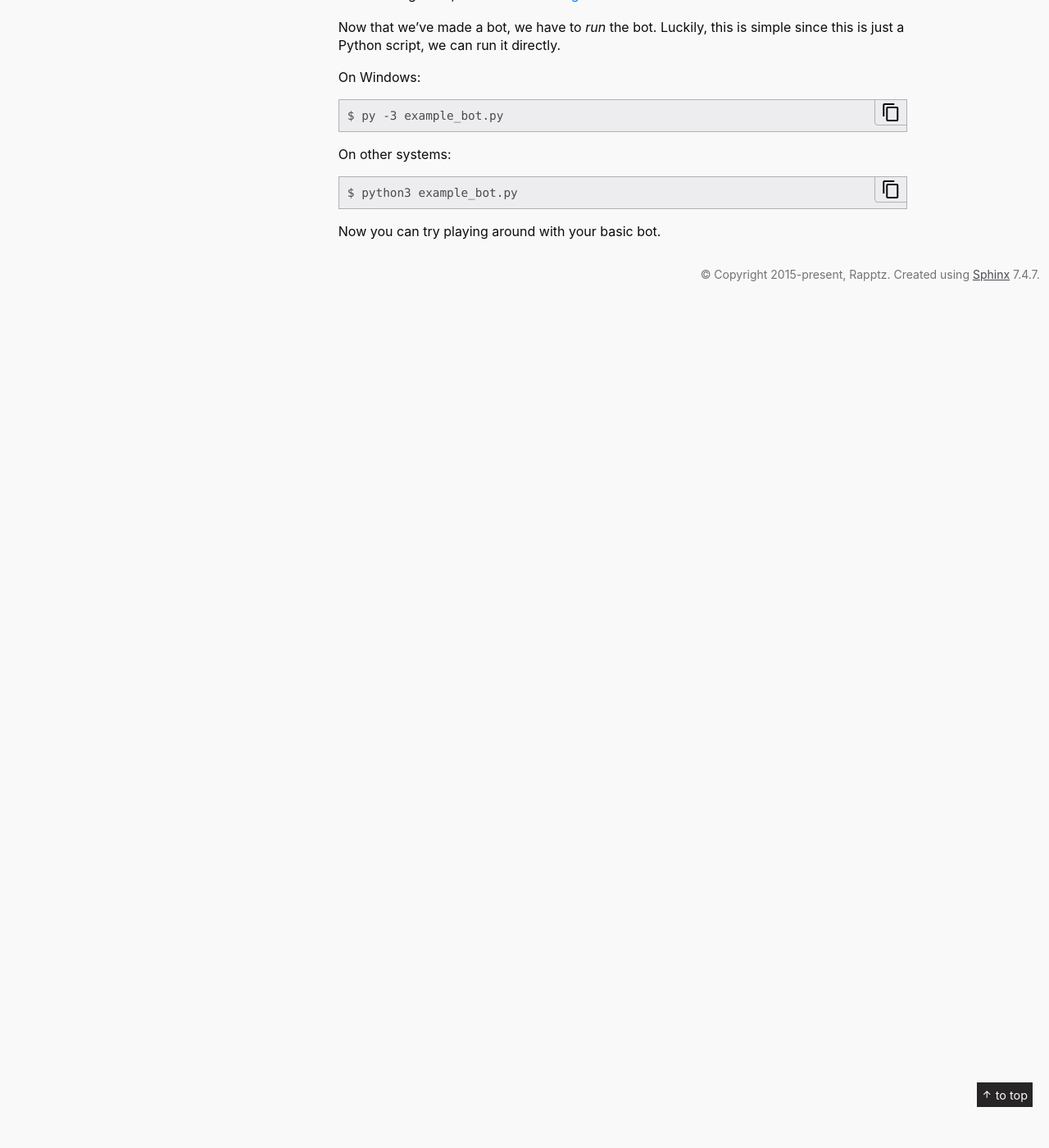
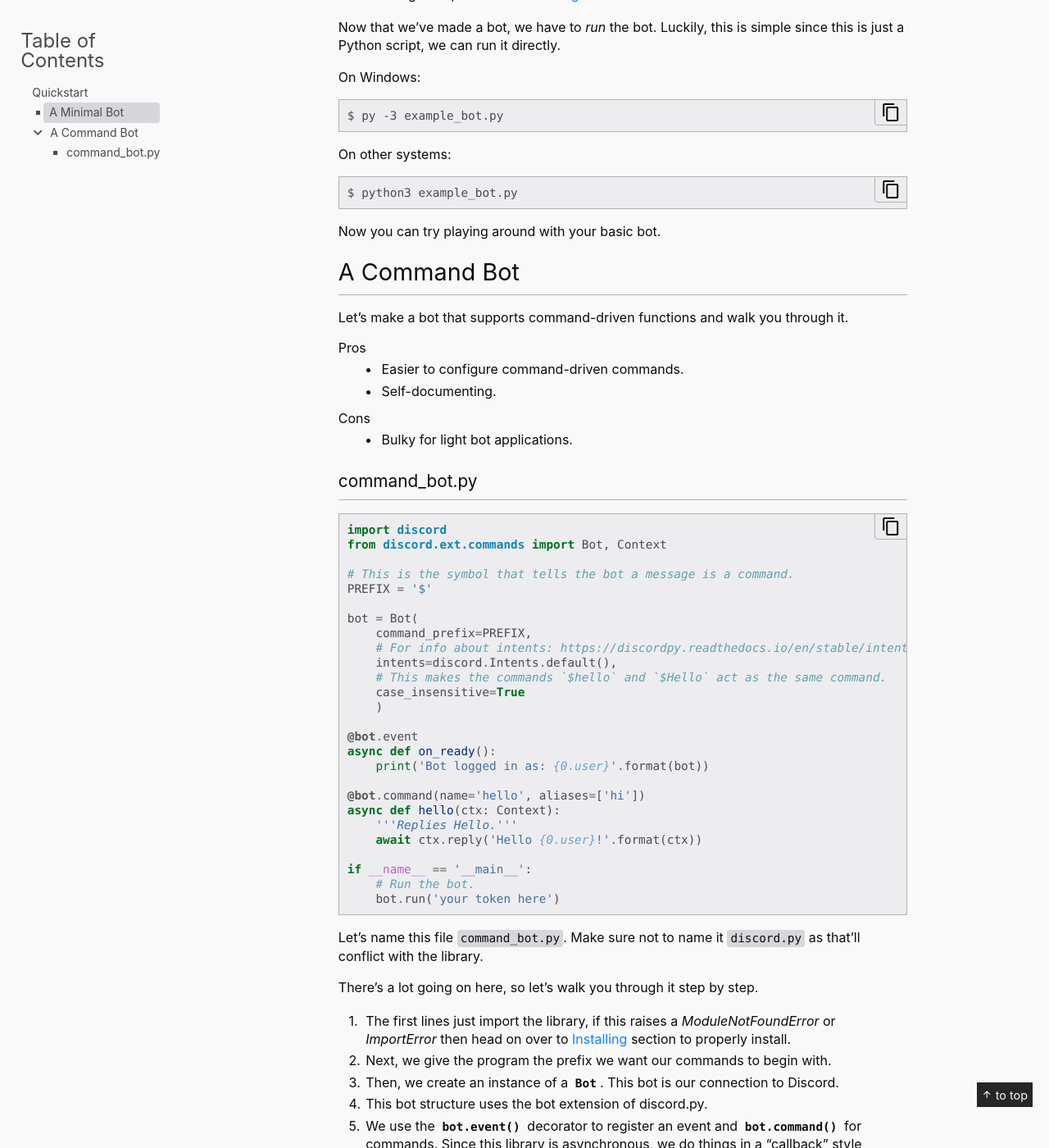
Before and after one commit to Rapptz/discord.py, a Sphinx documentation site: the page built from docs/quickstart.rst, in a window 1280 px wide and 1400 px high, scrolled down 1228 px. Shown: the whole window at 82% size. Built offline with Sphinx 7.4.7, drawn with Linux system fonts in a browser that asks for light colours; before the commit the page ends 1582 px from its top, so only the background shows below that; some of the changed text lies outside the part shown.

Commit message:
Add command driven bot to quickstart.

```diff
--- a/docs/quickstart.rst
+++ b/docs/quickstart.rst
@@ -74,3 +74,94 @@ On other systems:
     $ python3 example_bot.py
 
 Now you can try playing around with your basic bot.
+
+A Command Bot
+---------------
+
+Let's make a bot that supports command-driven functions and walk you through it.
+
+
+Pros
+ * Easier to configure command-driven commands.
+ * Self-documenting.
+Cons
+ * Bulky for light bot applications.
+
+command_bot.py
+"""""""""""""""
+.. code-block:: python3
+
+    import discord
+    from discord.ext.commands import Bot, Context
+
+    # This is the symbol that tells the bot a message is a command.
+    PREFIX = '$'
+
+    bot = Bot(
+        command_prefix=PREFIX,
+        # For info about intents: https://discordpy.readthedocs.io/en/stable/intents.html
+        intents=discord.Intents.default(),
+        # This makes the commands `$hello` and `$Hello` act as the same command.
+        case_insensitive=True
+        )
+
+    @bot.event
+    async def on_ready():
+        print('Bot logged in as: {0.user}'.format(bot))
+
+    @bot.command(name='hello', aliases=['hi'])
+    async def hello(ctx: Context):
+        '''Replies Hello.'''
+        await ctx.reply('Hello {0.user}!'.format(ctx))
+
+    if __name__ == '__main__':
+        # Run the bot.
+        bot.run('your token here')
+
+Let's name this file ``command_bot.py``. Make sure not to name it ``discord.py`` as that'll conflict
+with the library.
+
+There's a lot going on here, so let's walk you through it step by step.
+
+
+1. The first lines just import the library, if this raises a `ModuleNotFoundError` or `ImportError`
+   then head on over to :ref:`installing` section to properly install.
+
+2. Next, we give the program the prefix we want our commands to begin with.
+
+3. Then, we create an instance of a :class:`Bot`. This bot is our connection to Discord.
+
+4. This bot structure uses the bot extension of discord.py.
+
+5. We use the :meth:`bot.event` decorator to register an event and :meth:`bot.command` for commands.
+   Since this library is asynchronous, we do things in a "callback" style manner.
+
+6. A callback is essentially a function that is called when something happens. In our case,
+   the :func:`on_ready` event is called when the bot has finished logging in and setting things
+   up and the `hello` command is called when the bot has received a command.
+
+7. The docstrings of each command function give descriptions in the help command. This is extremely
+   helpful in making your bot more user-friendly.
+
+8. Finally, we run the bot with our login token. If you need help getting your token or creating a bot,
+   look in the :ref:`discord-intro` section.
+
+
+Now that we've made a bot, we have to *run* the bot. Luckily, this is simple since this is just a
+Python script, we can run it directly.
+
+On Windows:
+
+.. code-block:: shell
+
+    $ py -3 example_bot.py
+
+On other systems:
+
+.. code-block:: shell
+
+    $ python3 example_bot.py
+
+Now you can try playing around with your basic bot.
+
+Go ahead and type ``$hello`` in a channel you and your bot are in.
```
